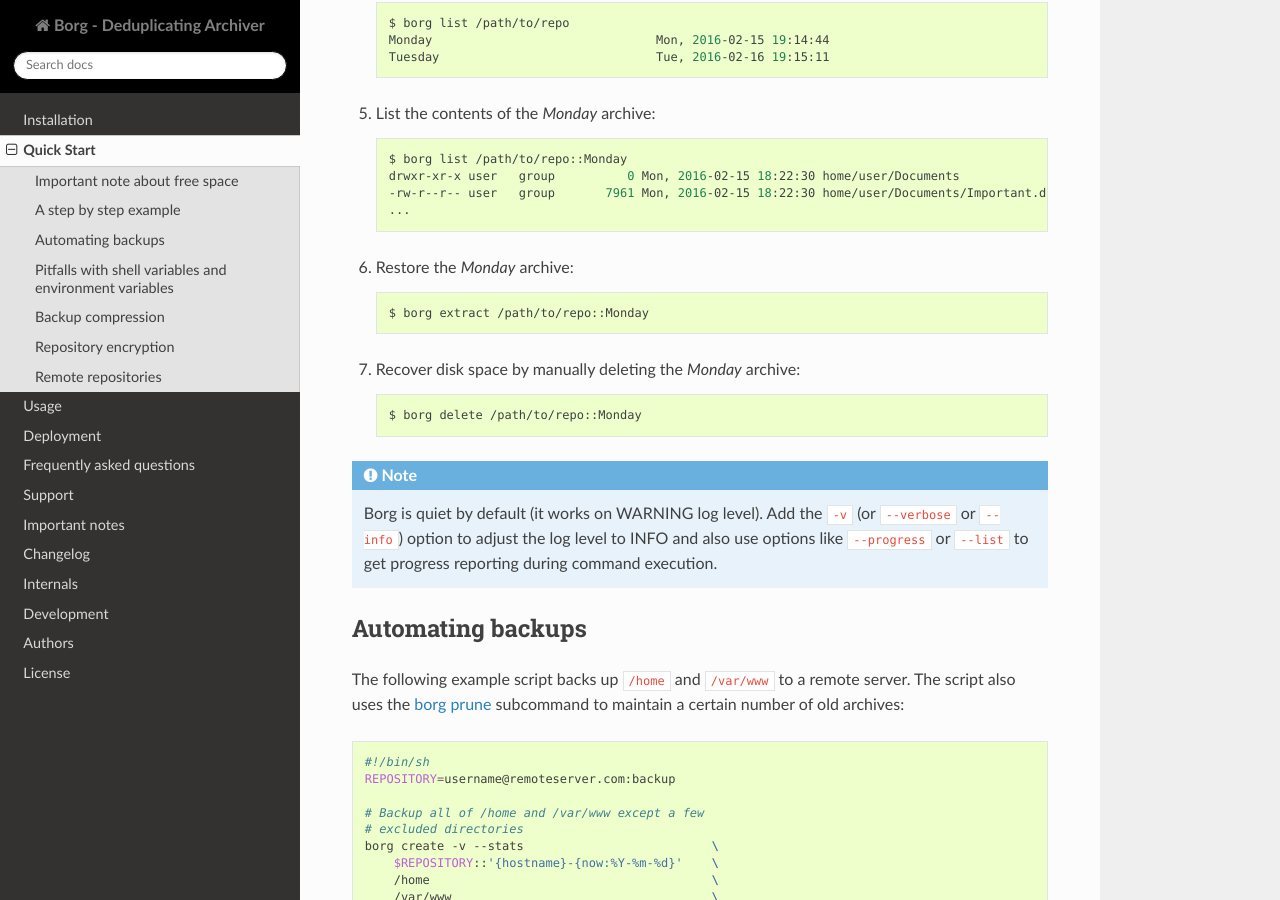
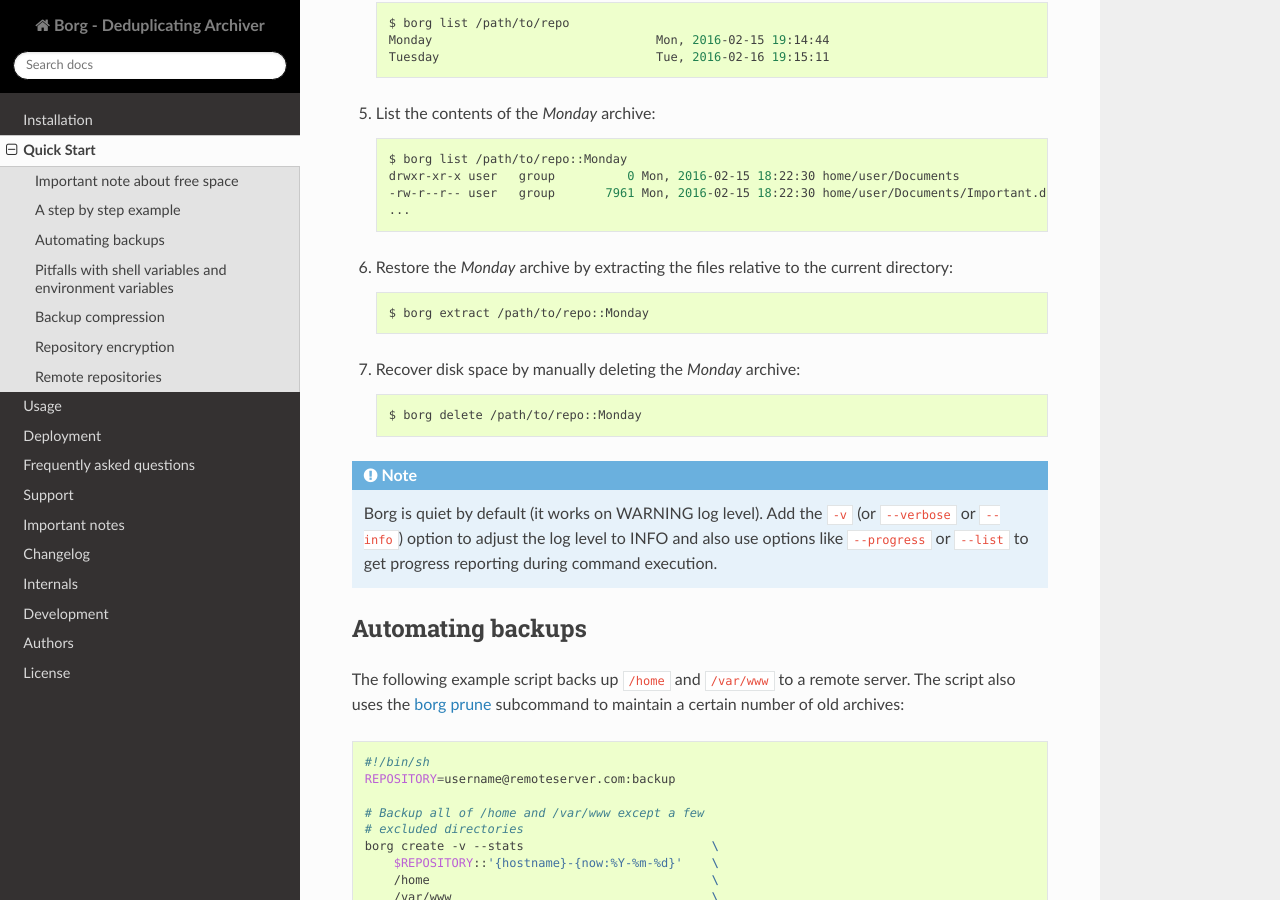
Before and after one commit to borgbackup/borg, a Sphinx documentation site: the page built from docs/quickstart.rst, in a window 1280 px wide and 900 px high, scrolled down 1621 px. Built offline with Sphinx 7.4.7 and the Read the Docs theme 2.0.0, drawn with Linux system fonts in a browser that asks for light colours; pages that are not in the unit, such as notebooks, are missing from menus; the version number could not be read and is left out.

Commit message:
Clarify extract is relative to current directory
I'm still hoping that a destination switch can be added (requested long ago in https://github.com/jborg/attic/issues/195), but in the meantime this may help. I'm guessing this clobbers any existing files.

```diff
--- a/docs/quickstart.rst
+++ b/docs/quickstart.rst
@@ -88,7 +88,7 @@
     -rw-r--r-- user   group       7961 Mon, 2016-02-15 18:22:30 home/user/Documents/Important.doc
     ...
 
-6. Restore the *Monday* archive::
+6. Restore the *Monday* archive by extracting the files relative to the current directory::
 
     $ borg extract /path/to/repo::Monday
 
```
